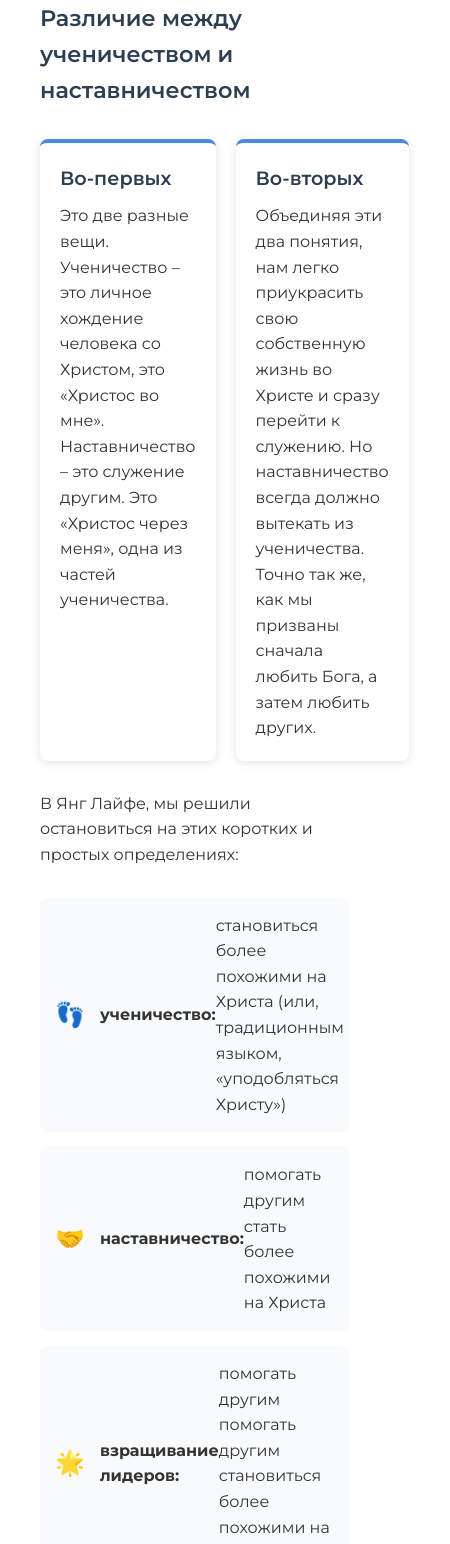
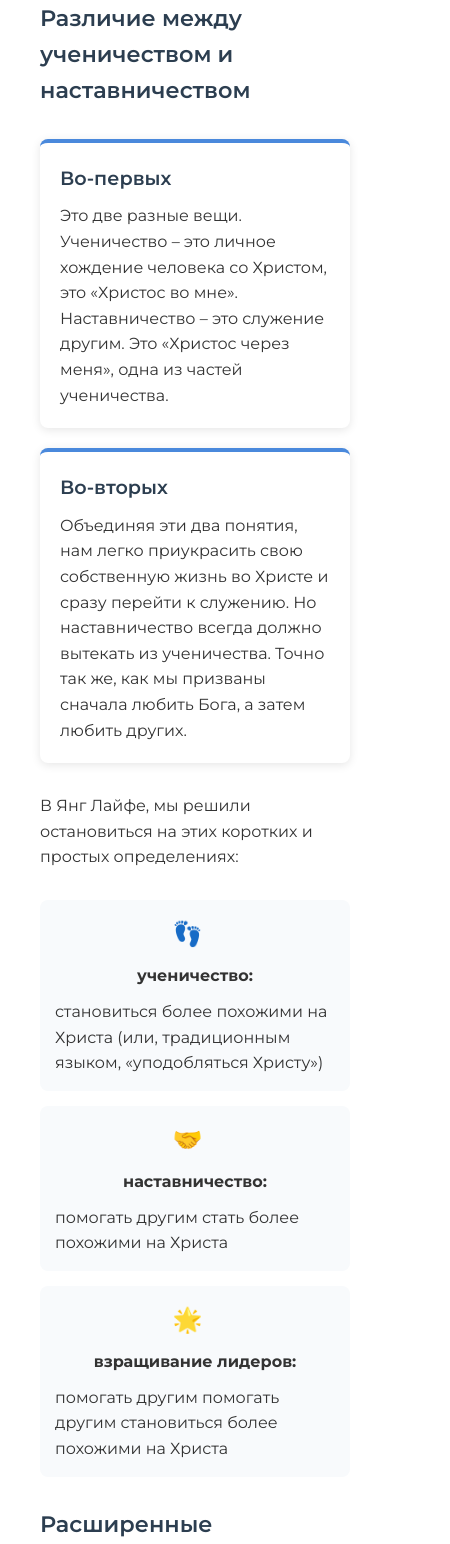
Before and after one commit to denurkin/YoungLife, a React (Vite) app: page /disciple/nastavnichestvo-i-uchenichestvo in a window 390 px wide. Shown: the part 1540-3084 px from the top of the page, 450 px wide, since content can reach past the window. Built offline with nearby package versions, Linux system fonts and the light colour scheme.

Commit message:
fix/пофиксил стили на телефоне

```diff
--- a/src/page/ChildrenDisciple/IdentityInChrist/IdentityInChrist.module.css
+++ b/src/page/ChildrenDisciple/IdentityInChrist/IdentityInChrist.module.css
@@ -52,6 +52,7 @@
   display: flex;
   align-items: center;
   border-left: 3px solid #3498db;
+  gap: 10px;
 }
 
 .featureIcon {
@@ -128,4 +129,12 @@
   .subtitle {
     font-size: 1.2rem;
   }
+
+  .featureItem {
+    flex-direction: column;
+
+    strong {
+      text-align: center;
+    }
+  }
 }
--- a/src/page/ChildrenDisciple/MentorshipApprenticeship/MentorshipApprenticeship.module.css
+++ b/src/page/ChildrenDisciple/MentorshipApprenticeship/MentorshipApprenticeship.module.css
@@ -205,3 +205,18 @@
   margin: 0;
   line-height: 1.7;
 }
+
+@media (max-width: 576px) {
+  .differenceGrid {
+    grid-template-columns: 1fr;
+  }
+
+  .expandedDefinitions {
+    grid-template-columns: 1fr;
+  }
+
+  .coreDefinition {
+    flex-direction: column;
+    gap: 10px;
+  }
+}
```
